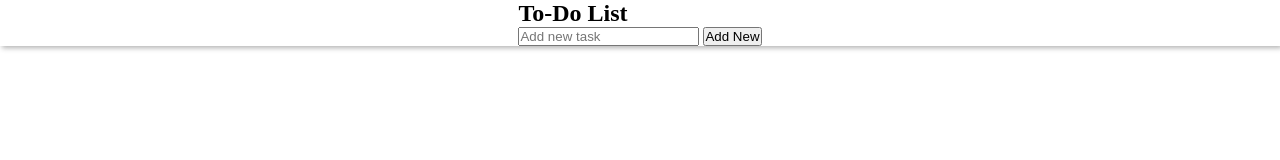
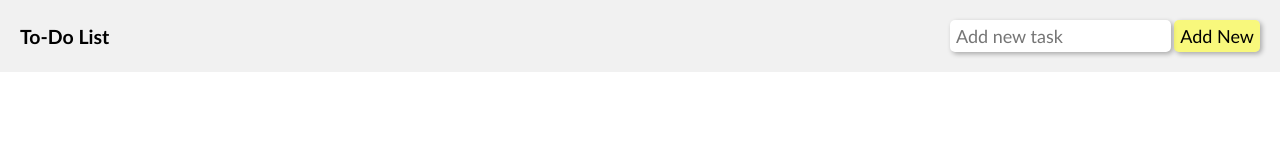
Before and after one commit to aayushchauhan10/To-Do-List, a plain HTML site: page index.html in a window 1280 px wide. Drawn offline with Linux system fonts and the light colour scheme.

Commit message:
completed

```diff
--- a/style.css
+++ b/style.css
@@ -4,12 +4,65 @@
 }
 
 
-.todo{
+.heading{
     display: flex;
-    flex-direction: column;
-    justify-content: space-evenly;
+    background-color: rgb(241, 241, 241);
+    padding: 20px;
+    justify-content: space-between;
     align-items: center;
-    width: auto;
+    font-size: small;
+    font-family: 'Gill Sans', 'Gill Sans MT', Calibri, 'Trebuchet MS', sans-serif;
+}
+
+
+#add-input{
+    font-family: 'Gill Sans', 'Gill Sans MT', Calibri, 'Trebuchet MS', sans-serif;
+    padding: 5px 6px;
     border: none;
+    border-radius: 5px;
     box-shadow: 2px 2px 5px rgba(0, 0, 0, 0.3);
+    font-size: large;
+    flex-grow: 1;
+    outline: none;
 }
+#add-form button{
+    font-family: 'Gill Sans', 'Gill Sans MT', Calibri, 'Trebuchet MS', sans-serif;
+    font-size: large;
+    border: none;
+    background-color: #ffff007c;
+    font: bold;
+    outline: none;
+    cursor: pointer;
+    box-shadow: 2px 2px 5px rgba(0, 0, 0, 0.3);
+    border-radius: 5px;
+    padding: 5px 6px;
+}
+
+#add-form button:active{
+    background-color: #f5f500;
+}
+
+ul{
+    list-style: none;
+    margin: 20px;
+    font-family: 'Gill Sans', 'Gill Sans MT', Calibri, 'Trebuchet MS', sans-serif;
+    font-size: larger;
+    padding: 0;
+
+    max-width: 600px;
+}
+
+li {
+    font-family: 'Gill Sans', 'Gill Sans MT', Calibri, 'Trebuchet MS', sans-serif;
+    font-size: large;
+    border-bottom: 1px solid #eee;
+    padding: 10px;
+  }
+
+li:last-child {
+    border-bottom: none;
+  }
+
+li.complete {
+    text-decoration: line-through;
+  }
```
